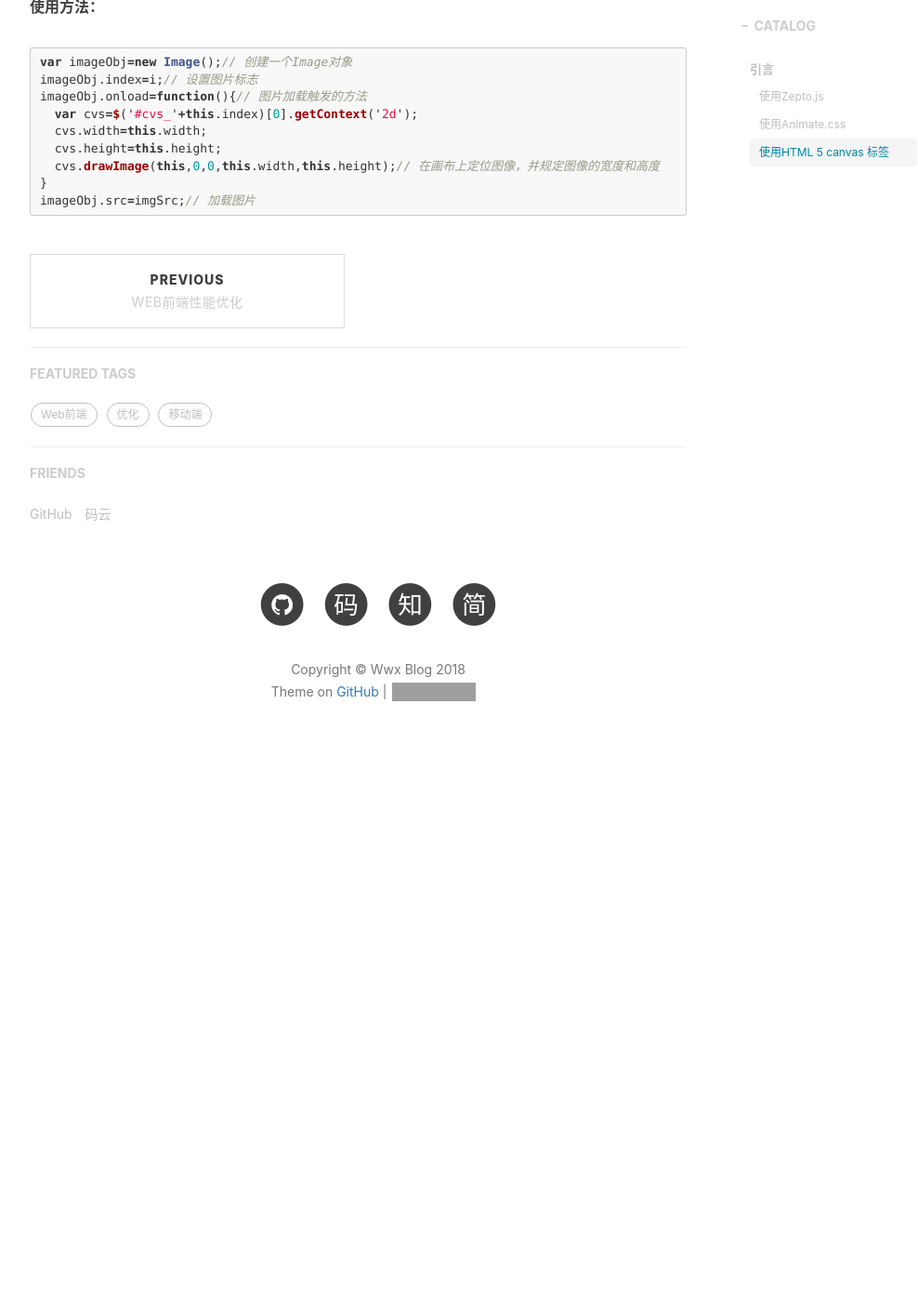
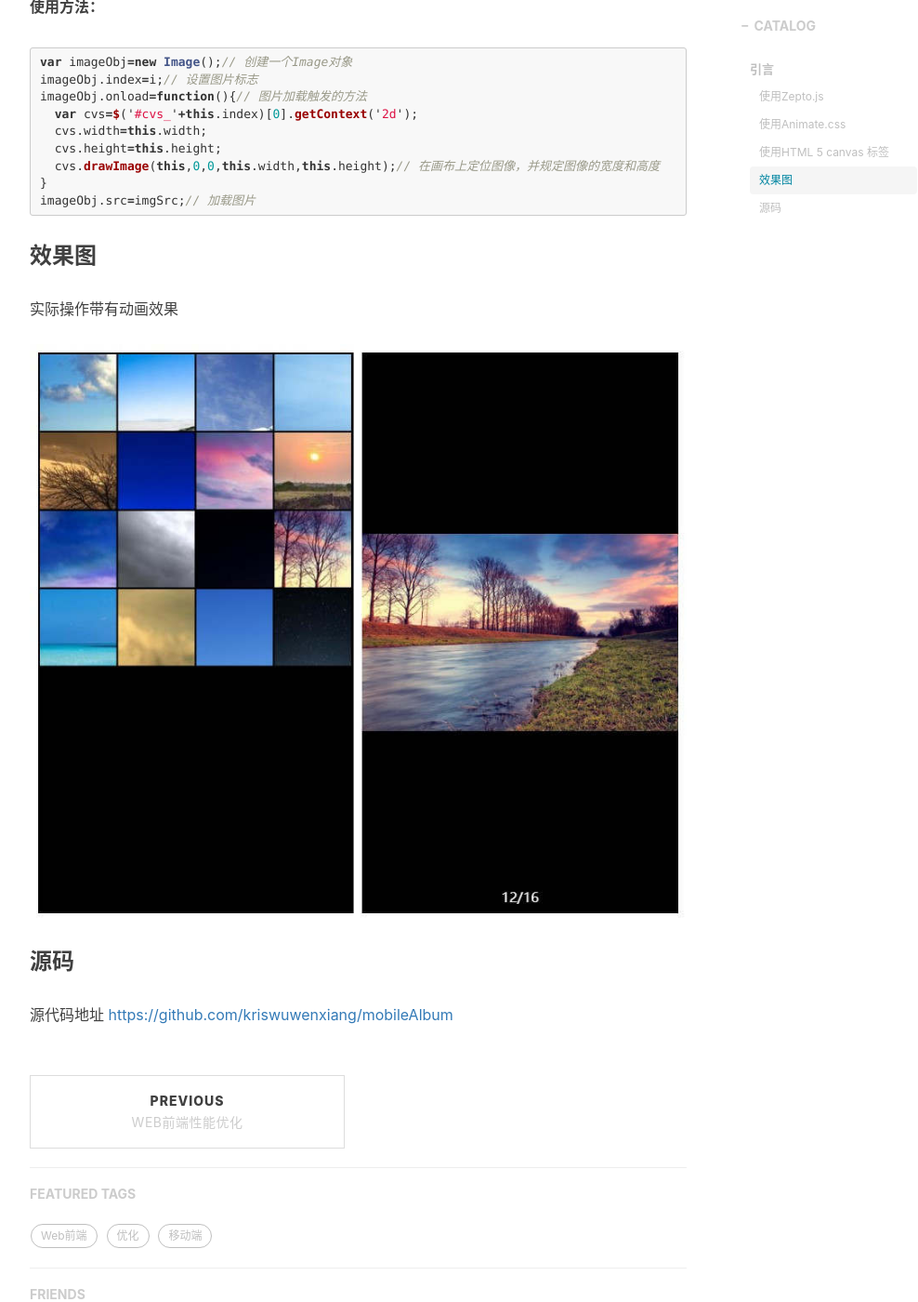
Before and after one commit to kriswuwenxiang/kriswuwenxiang.github.io, a Jekyll site: the page built from _posts/2018-01-22-mobile-album.md, in a window 1280 px wide and 1400 px high, scrolled down 1602 px. Shown: the whole window at 93% size, without its empty margins (233-1221 px from the left). Built offline with Jekyll 4.4.1, drawn with Linux system fonts in a browser that asks for light colours; nearby versions of some CDN libraries; comment, search, counter and statistics services are not loaded; before the commit the page ends 2450 px from its top, so only the background shows below that; grey boxes are pictures that could not be loaded.

Commit message:
《移动端相册》——效果图、源代码

```diff
--- a/_posts/2018-01-22-mobile-album.md
+++ b/_posts/2018-01-22-mobile-album.md
@@ -55,3 +55,11 @@ imageObj.onload=function(){// 图片加载触发的方法
 }
 imageObj.src=imgSrc;// 加载图片
 {% endhighlight %}
+
+### 效果图
+实际操作带有动画效果
+![](/images/post/2018-01-22/album.jpg)
+
+
+### 源码
+源代码地址 [https://github.com/kriswuwenxiang/mobileAlbum](https://github.com/kriswuwenxiang/mobileAlbum)
```
Also changed, not shown: images/post/2018-01-22/album.jpg (added).
